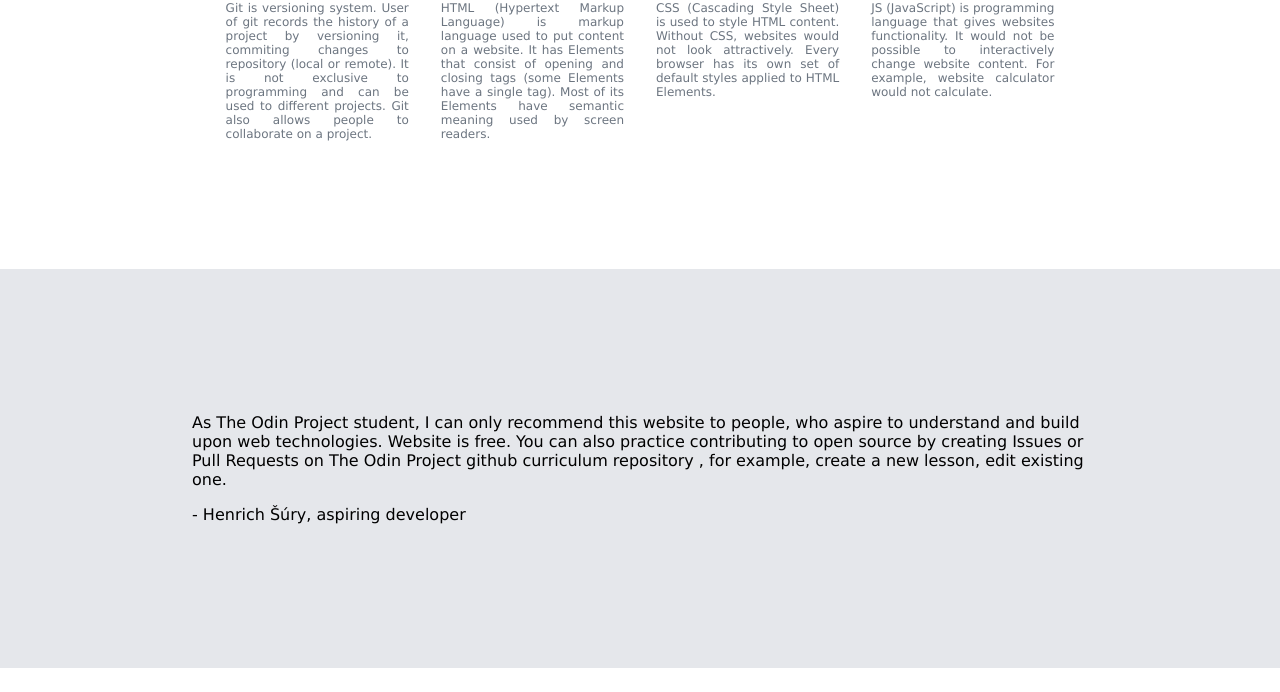
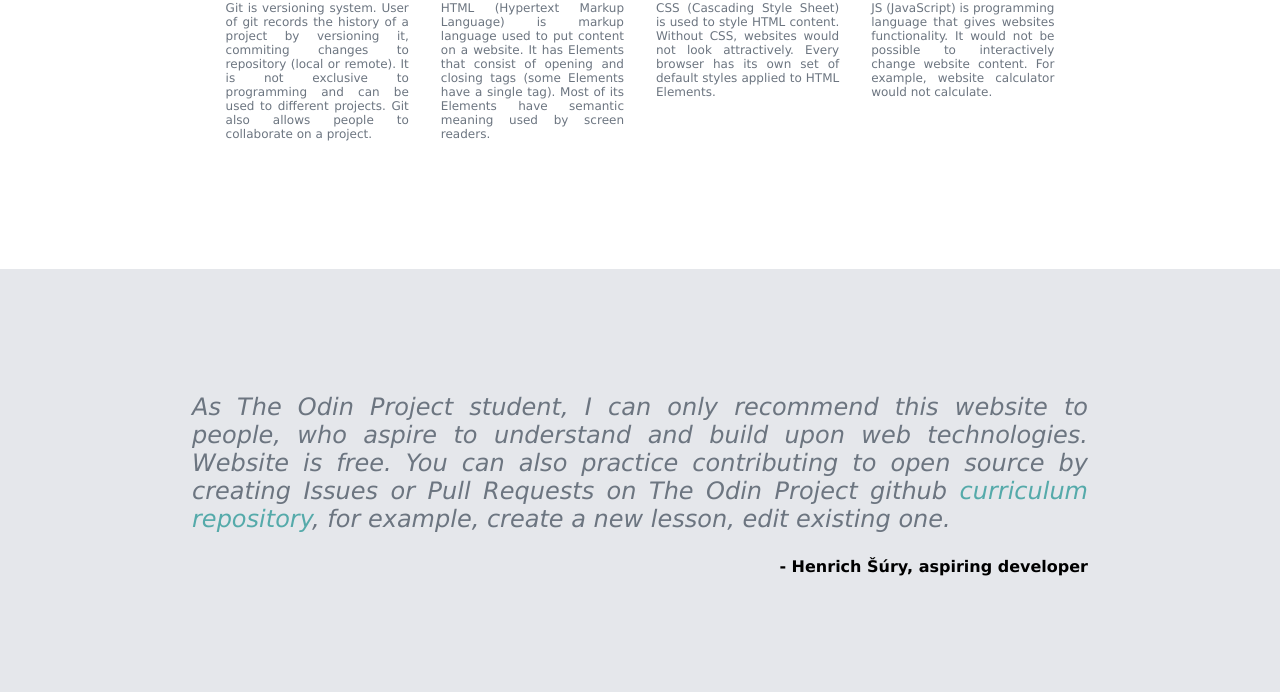
Before and after one commit to topopakovanie/Landing-page, a plain HTML site: page index.html in a window 1280 px wide. Shown: the part 987-1679 px from the top of the page. Before the commit the page ends 1655 px from the top, so only its background shows below. Drawn offline with Linux system fonts and the light colour scheme.

Commit message:
Style quote

```diff
--- a/style.css
+++ b/style.css
@@ -122,5 +122,21 @@ ul {
 /* Quote styles */
 .quote {
   background-color: #e5e7eb;
-  padding: 128px 0;
+  padding: 100px 0;
 }
+.quote-text {
+  font-size: 24px;
+  font-style: italic;
+  color: #6c7580;
+  text-align: justify;
+}
+.quote-text a {
+  color: #5aa;
+}
+.quote-text a:hover {
+  color: #acc;
+}
+.quote-author {
+  text-align: right;
+  font-weight: bold;
+}
```
Also changed, not shown: index.html (+1 -1 lines).
